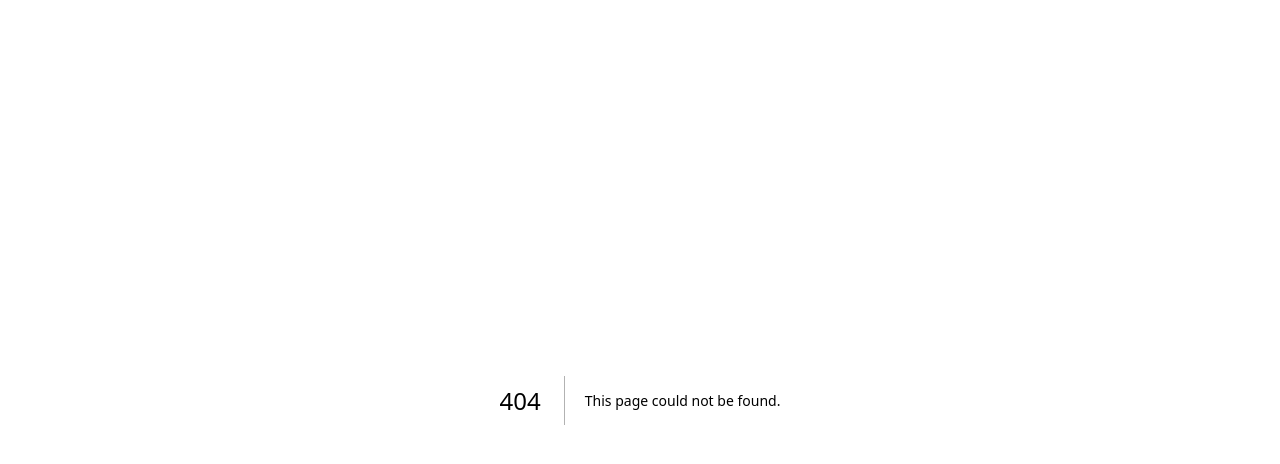
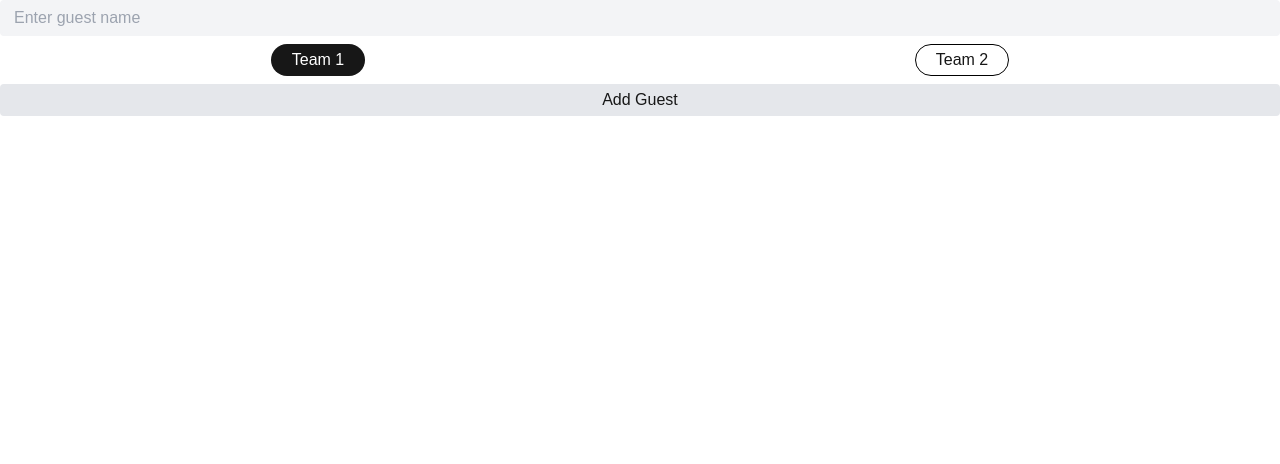
Before and after one commit to rughvi/score-it, a Next.js app: page /addGuest in a window 1280 px wide. Before the commit this address had no page. Shown: the top 464 px of the page. Built offline with nearby package versions, Linux system fonts and the light colour scheme.

Commit message:
add guest self folder

```diff
--- /dev/null
+++ b/src/app/addGuest/page.tsx
@@ -0,0 +1,40 @@
+import { useState } from "react";
+import { GameTeams } from "../enums/GameTeams";
+
+export default function AddGuest ({onAddGuest}: {onAddGuest: (guestName:string, guestTeam: GameTeams) => void}) {
+    const [guestTeam, setGuestTeam] = useState<GameTeams>(GameTeams.Team1);
+    const [guestName, setGuestName] = useState('');
+
+    const onGuestTeamClick = (team: GameTeams) => {
+        setGuestTeam(team);
+    }
+
+    const onAddGuestClick = () => {
+        onAddGuest(guestName, guestTeam);
+        setGuestName('');
+        setGuestTeam(GameTeams.Team1);
+
+    }
+    return(
+        <div>
+            <input className="bg-gray-100 appearance-none border-2 border-gray-100 rounded w-full focus:outline-none focus:bg-white focus:border-black py-1 px-3" name="guestName" placeholder="Enter guest name"
+                value={guestName}
+                onChange={(event) => setGuestName(event.target.value)}/>
+            <div className="grid grid-cols-2 gap-2 justify-items-center items-center py-2">
+                <div className={`rounded-full border border-solid ${ guestTeam === GameTeams.Team1? 'border-transparent' : 'border-black'} transition-colors flex items-center justify-center ${ guestTeam === GameTeams.Team1 ? 'bg-foreground text-background': '' } gap-2 text-sm sm:text-base h-8 sm:h-8 px-4 sm:px-5`}
+                    onClick={() => onGuestTeamClick(GameTeams.Team1)}>
+                    Team 1
+                </div>
+
+                <div className={`rounded-full border border-solid ${ guestTeam === GameTeams.Team2? 'border-transparent' : 'border-black'} transition-colors flex items-center justify-center ${ guestTeam === GameTeams.Team2 ? 'bg-foreground text-background': '' } gap-2 text-sm sm:text-base h-8 sm:h-8 px-4 sm:px-5`}
+                    onClick={() => onGuestTeamClick(GameTeams.Team2)}>
+                    Team 2
+                </div>
+            </div>
+            <div>
+                <button className="w-full bg-gray-200 rounded border-2 text-sm sm:text-base h-8 sm:h-8"
+                    onClick={() => onAddGuestClick()}>Add Guest</button>
+            </div>
+        </div>
+    );
+}
--- a/src/app/teams/page.tsx
+++ b/src/app/teams/page.tsx
@@ -4,11 +4,10 @@ import { GameTeams } from "../enums/GameTeams";
 import { TeamPlayer } from "../models/TeamPlayer";
 import ModalContent from "../modals/page";
 import { createPortal } from "react-dom";
+import AddGuest from "../addGuest/page";
 
 export default function Teams(){
     const [teamPlayers, setTeamPlayers] = useState<TeamPlayer[]>([]);
-    const [guestTeam, setGuestTeam] = useState<GameTeams>(GameTeams.Team1);
-    const [guestName, setGuestName] = useState('');
     const [showModal, setShowModal] = useState(false);
 
     useEffect(() => {
@@ -44,11 +43,7 @@ export default function Teams(){
         setTeamPlayers(tps);
     }
 
-    const onGuestTeamClick = (team: GameTeams) => {
-        setGuestTeam(team);
-    }
-
-    const onAddGuest = () => {
+    const onAddGuest = (guestName:string, guestTeam: GameTeams) => {
         if(guestName === ''){
             return;
         }
@@ -61,8 +56,6 @@ export default function Teams(){
         })
 
         setTeamPlayers(tps);
-        setGuestName('');
-        setGuestTeam(GameTeams.Team1);
     };
 
     return(
@@ -97,25 +90,7 @@ export default function Teams(){
             </div>
             {showModal && createPortal(
                 <ModalContent onClose={() => setShowModal(false)}>
-                    <div>
-                        <input className="bg-gray-100 appearance-none border-2 border-gray-100 rounded w-full focus:outline-none focus:bg-white focus:border-black py-1 px-3" name="guestName" placeholder="Enter guest name"
-                            value={guestName}
-                            onChange={(event) => setGuestName(event.target.value)}/>
-                        <div className="grid grid-cols-2 gap-2 justify-items-center items-center py-2">
-                            <div className={`rounded-full border border-solid ${ guestTeam === GameTeams.Team1? 'border-transparent' : 'border-black'} transition-colors flex items-center justify-center ${ guestTeam === GameTeams.Team1 ? 'bg-foreground text-background': '' } gap-2 text-sm sm:text-base h-8 sm:h-8 px-4 sm:px-5`}
-                                onClick={() => onGuestTeamClick(GameTeams.Team1)}>
-                                Team 1
-                            </div>
-
-                            <div className={`rounded-full border border-solid ${ guestTeam === GameTeams.Team2? 'border-transparent' : 'border-black'} transition-colors flex items-center justify-center ${ guestTeam === GameTeams.Team2 ? 'bg-foreground text-background': '' } gap-2 text-sm sm:text-base h-8 sm:h-8 px-4 sm:px-5`}
-                                onClick={() => onGuestTeamClick(GameTeams.Team2)}>
-                                Team 2
-                            </div>
-                        </div>
-                        <div>
-                            <button className="w-full bg-gray-200 rounded border-2 text-sm sm:text-base h-8 sm:h-8" onClick={() => onAddGuest()}>Add Guest</button>
-                        </div>
-                    </div>
+                    <AddGuest onAddGuest={onAddGuest}></AddGuest>
                 </ModalContent>,
                 document.body
             )}
```
